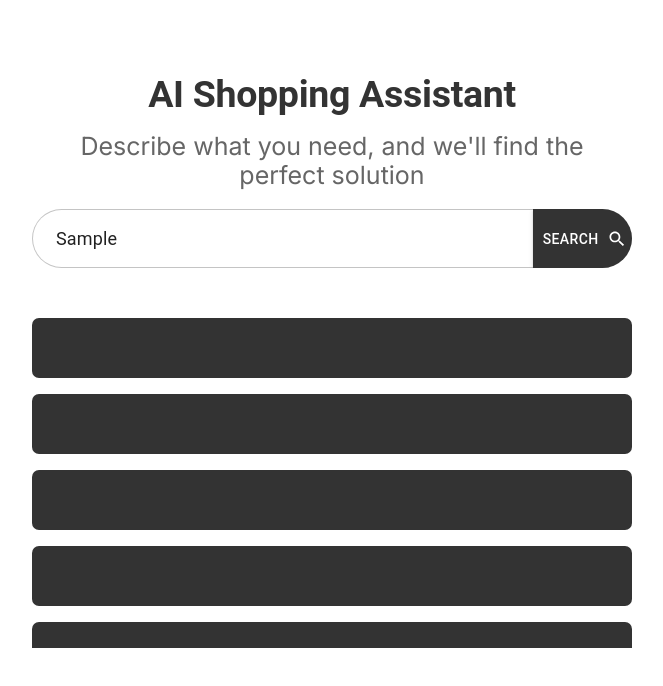
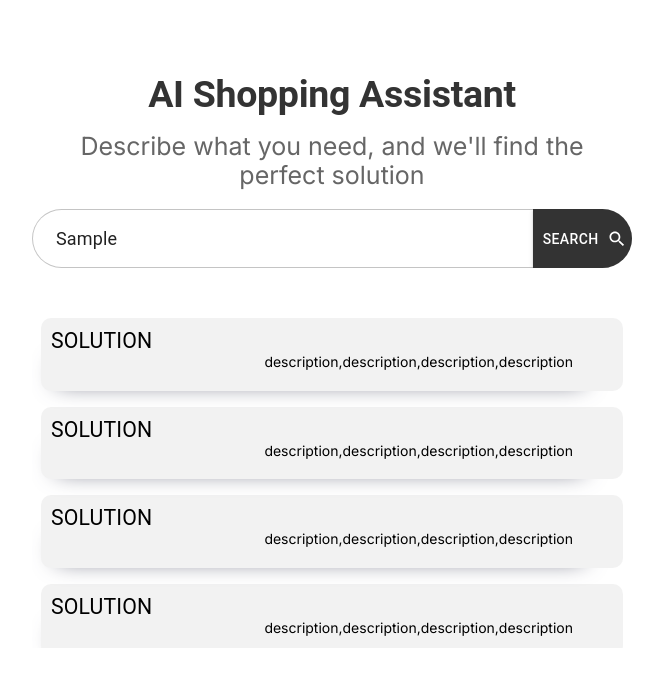
Before and after one commit to kryczkal/AiBuy, a React app in the folder frontend/: page /search in a window 1280 px wide. Both pictures are taken after typing "Sample" into the empty fields and a click on the button "SEARCH". Shown: the top 686 px of the page, without its empty margins (308-971 px from the left). Built offline with nearby package versions, Linux system fonts and the light colour scheme.

Commit message:
fix styles of solutions and harcode values

```diff
--- a/frontend/src/components/Result/Result.tsx
+++ b/frontend/src/components/Result/Result.tsx
@@ -1,4 +1,5 @@
 import React from 'react';
+import Typography from '@mui/material/Typography/Typography';
 
 interface ResultProps {
   index: number;
@@ -7,5 +8,10 @@ interface ResultProps {
 }
 
 export const Result: React.FC<ResultProps> = ({ index, name, description }) => {
-  return <article className={'float-in'} key={index}></article>;
+  return <article className={'float-in result'} key={index}>
+    <Typography className={'response__title'} variant={'h4'}>
+      {name}
+    </Typography>
+    <p className={'response__description'}>{description}</p>
+  </article>;
 };
--- a/frontend/src/components/SearchComponents/Flotat-in.scss
+++ b/frontend/src/components/SearchComponents/Flotat-in.scss
@@ -11,6 +11,8 @@
 
 .MuiStack-root {
   margin-top: 3rem;
+  width: 97%;
+
 }
 
 .results {
@@ -18,20 +20,44 @@
   max-height: 45dvh;
   overflow: scroll;
   margin-top: 2rem;
+  display: flex;
+  justify-content: center;
   /* Hide scrollbar for Chrome, Safari and Opera */
   ::-webkit-scrollbar {
     display: none;
   }
 
   /* Hide scrollbar for IE, Edge and Firefox */
-      -ms-overflow-style: none;  /* IE and Edge */
-    scrollbar-width: none;  /* Firefox */
+  -ms-overflow-style: none; /* IE and Edge */
+  scrollbar-width: none; /* Firefox */
+
+  *[class*="result"] {
+    display: grid;
+    grid-template-rows: 1fr 1fr;
+    -webkit-box-shadow: -12px 19px 23px -28px rgba(66, 68, 90, 1);
+    -moz-box-shadow: -12px 19px 23px -28px rgba(66, 68, 90, 1);
+    box-shadow: -12px 19px 23px -28px rgba(66, 68, 90, 1);
+    background-color: #47454512;
+    //border: .0002px solid rgba(0, 0, 0, 0.23);;
+  }
 
 }
 
 .float-in {
   animation: floatIn 0.5s ease-in-out;
-  height: 6rem;
-  background-color: #333333;
-  border-radius: .7rem;
+  height: 8rem;
+  background-color: rgba(255, 255, 255, 1);
+  border-radius: 1rem;
+
+  .response__title {
+    margin: 10px 0 0 10px;
+    //color: white;
+
+  }
+
+  .response__description {
+    grid-row: 2/3;
+    margin: 0 50px 0 auto;
+  }
+
 }
```
